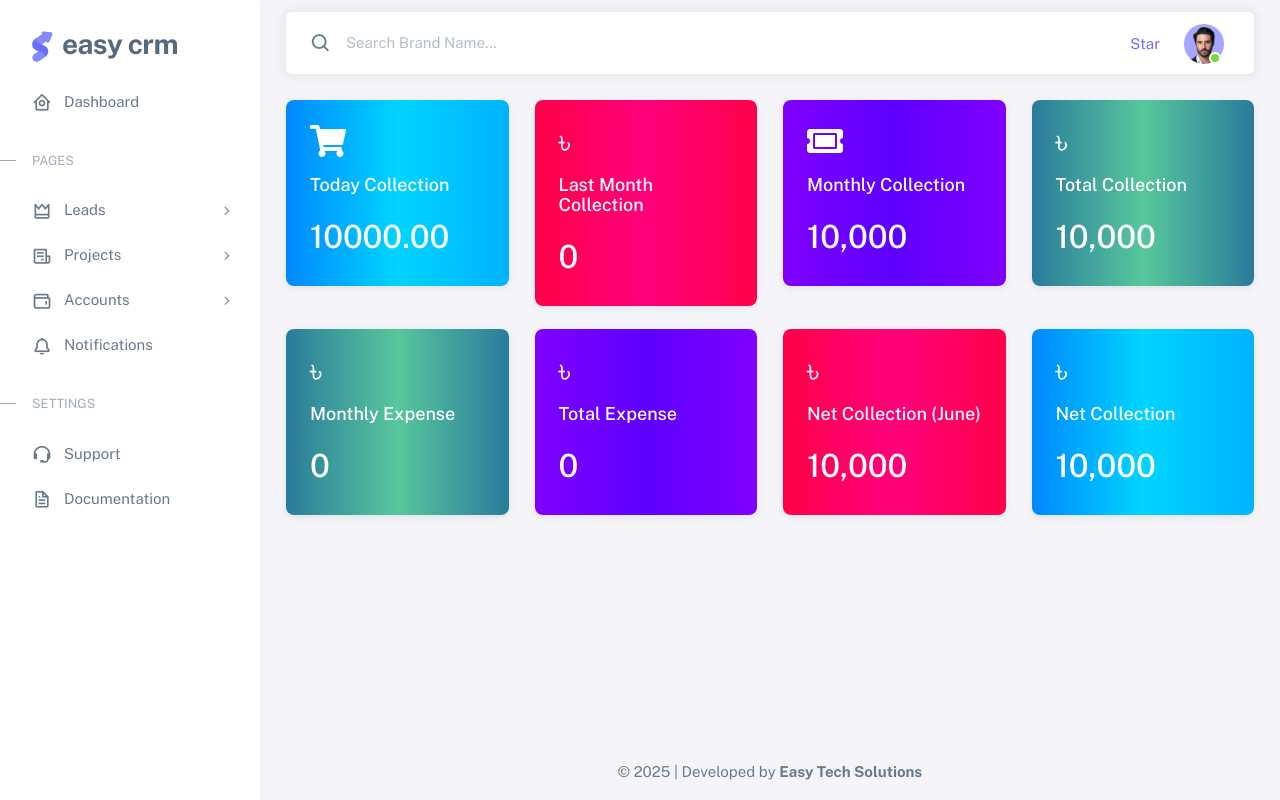
After one commit to fardin-ahmed-shawon/easy_CRM, a PHP site: page /accounts.php in a window 1280 px wide. The commit adds this page. Run offline with PHP 8.4, Linux system fonts and the light colour scheme; some libraries are stand-ins or nearby versions.

Commit message:
up to date

```diff
--- /dev/null
+++ b/accounts.php
@@ -0,0 +1,201 @@
+<?php
+$current_page = basename($_SERVER['PHP_SELF']); // Get the current page name
+$page_title = 'Accounts'; // Set the page title
+?>
+<?php require 'header.php'; ?>
+<!--=======================================================================-->
+<!------------------------ Your Content Start From Here --------------------->
+<!--=======================================================================-->
+<div class="container-xxl flex-grow-1 container-p-y">
+<div class="row">
+<div class="form-group col-md-12" style="margin: 0 auto;">
+
+
+        <style>
+            .card, .card-title, .card h2 {
+                color: #fff;
+            }
+        </style>
+
+ <link rel="stylesheet" href="https://cdnjs.cloudflare.com/ajax/libs/font-awesome/5.12.1/css/all.min.css" integrity="sha256-mmgLkCYLUQbXn0B1SRqzHar6dCnv9oZFPEC1g1cwlkk=" crossorigin="anonymous">
+
+<div class="containerX">
+    <div class="row">
+        <div class="col-xl-3 col-lg-6">
+            <div class="card l-bg-cherry" style="background: #0088ff;background: linear-gradient(90deg, rgba(0, 136, 255, 1) 0%, rgba(0, 212, 255, 1) 50%, rgba(0, 178, 255, 1) 100%);">
+                <div class="card-statistic-3 p-4">
+                    <div class="card-icon card-icon-large"><h2><i class="fas fa-shopping-cart"></i></h2></div>
+                    <div class="mb-4">
+                        <h5 class="card-title mb-0">Today Collection</h5>
+                    </div>
+                    <div class="row align-items-center mb-2 d-flex">
+                        <div class="col-8">
+                            <h2 class="d-flex align-items-center mb-0">
+                                10000.00                            </h2>
+                        </div>
+                        <!--<div class="col-4 text-right">
+                            <span>12.5% <i class="fa fa-arrow-up"></i></span>
+                        </div>-->
+                    </div>
+
+                </div>
+            </div>
+        </div>
+        <div class="col-xl-3 col-lg-6">
+            <div class="card l-bg-blue-dark" style="background: #FF0048;background: linear-gradient(90deg, rgba(255, 0, 72, 1) 0%, rgba(255, 0, 123, 1) 50%, rgba(255, 0, 72, 1) 100%);">
+                <div class="card-statistic-3 p-4">
+                    <div class="card-icon card-icon-large"><h2>৳</h2></div>
+                    <div class="mb-4">
+                        <h5 class="card-title mb-0">Last Month Collection</h5>
+                    </div>
+                    <div class="row align-items-center mb-2 d-flex">
+                        <div class="col-8">
+                            <h2 class="d-flex align-items-center mb-0">
+                                0                            </h2>
+                        </div>
+                        <!--<div class="col-4 text-right">
+                            <span>12.5% <i class="fa fa-arrow-up"></i></span>
+                        </div>-->
+                    </div>
+
+                </div>
+            </div>
+        </div>
+        <div class="col-xl-3 col-lg-6">
+            <div class="card l-bg-green-dark" style="background: #8000ff;background: linear-gradient(90deg, rgba(128, 0, 255, 1) 0%, rgba(93, 0, 255, 1) 50%, rgba(128, 0, 255, 1) 100%);">
+                <div class="card-statistic-3 p-4">
+                    <div class="card-icon card-icon-large"><h2><i class="fas fa-ticket-alt"></i></h2></div>
+                    <div class="mb-4">
+                        <h5 class="card-title mb-0">Monthly Collection</h5>
+                    </div>
+                    <div class="row align-items-center mb-2 d-flex">
+                        <div class="col-8">
+                            <h2 class="d-flex align-items-center mb-0">
+                                                                10,000                            </h2>
+                        </div>
+                        <!--<div class="col-4 text-right">
+                            <span>12.5% <i class="fa fa-arrow-up"></i></span>
+                        </div>-->
+                    </div>
+
+                </div>
+            </div>
+        </div>
+        <div class="col-xl-3 col-lg-6">
+            <div class="card l-bg-orange-dark" style="background: #2A7B9B;background: linear-gradient(90deg, rgba(42, 123, 155, 1) 0%, rgba(87, 199, 156, 1) 50%, rgba(42, 123, 155, 1) 100%);">
+                <div class="card-statistic-3 p-4">
+                    <div class="card-icon card-icon-large"><h2>৳</h2></div>
+                    <div class="mb-4">
+                        <h5 class="card-title mb-0">Total Collection</h5>
+                    </div>
+                    <div class="row align-items-center mb-2 d-flex">
+                        <div class="col-8">
+                            <h2 class="d-flex align-items-center mb-0">
+                                                                10,000                            </h2>
+                        </div>
+                        <!--<div class="col-4 text-right">
+                            <span>12.5% <i class="fa fa-arrow-up"></i></span>
+                        </div>-->
+                    </div>
+
+                </div>
+            </div>
+        </div>
+    </div>
+
+    <br>
+
+    <div class="row">
+        <div class="col-xl-3 col-lg-6">
+            <div class="card l-bg-orange-dark" style="background: #2A7B9B;background: linear-gradient(90deg, rgba(42, 123, 155, 1) 0%, rgba(87, 199, 156, 1) 50%, rgba(42, 123, 155, 1) 100%);">
+                <div class="card-statistic-3 p-4">
+                    <div class="card-icon card-icon-large"><h2>৳</h2></div>
+                    <div class="mb-4">
+                        <h5 class="card-title mb-0">Monthly Expense</h5>
+                    </div>
+                    <div class="row align-items-center mb-2 d-flex">
+                        <div class="col-8">
+                            <h2 class="d-flex align-items-center mb-0">
+                                                                 0                            </h2>
+                        </div>
+                        <!--<div class="col-4 text-right">
+                            <span>12.5% <i class="fa fa-arrow-up"></i></span>
+                        </div>-->
+                    </div>
+
+                </div>
+            </div>
+        </div>
+        <div class="col-xl-3 col-lg-6">
+            <div class="card l-bg-orange-dark" style="background: #8000ff;background: linear-gradient(90deg, rgba(128, 0, 255, 1) 0%, rgba(93, 0, 255, 1) 50%, rgba(128, 0, 255, 1) 100%);">
+                <div class="card-statistic-3 p-4">
+                    <div class="card-icon card-icon-large"><h2>৳</h2></div>
+                    <div class="mb-4">
+                        <h5 class="card-title mb-0">Total Expense</h5>
+                    </div>
+                    <div class="row align-items-center mb-2 d-flex">
+                        <div class="col-8">
+                            <h2 class="d-flex align-items-center mb-0">
+                                                                0                            </h2>
+                        </div>
+                        <!--<div class="col-4 text-right">
+                            <span>12.5% <i class="fa fa-arrow-up"></i></span>
+                        </div>-->
+                    </div>
+
+                </div>
+            </div>
+        </div>
+        <div class="col-xl-3 col-lg-6">
+            <div class="card l-bg-orange-dark" style="background: #FF0048;background: linear-gradient(90deg, rgba(255, 0, 72, 1) 0%, rgba(255, 0, 123, 1) 50%, rgba(255, 0, 72, 1) 100%);">
+                <div class="card-statistic-3 p-4">
+                    <div class="card-icon card-icon-large"><h2>৳</h2></div>
+                    <div class="mb-4">
+                        <h5 class="card-title mb-0">Net Collection (June)</h5>
+                    </div>
+                    <div class="row align-items-center mb-2 d-flex">
+                        <div class="col-8">
+                            <h2 class="d-flex align-items-center mb-0">
+                                                                10,000                            </h2>
+                        </div>
+                        <!--<div class="col-4 text-right">
+                            <span>12.5% <i class="fa fa-arrow-up"></i></span>
+                        </div>-->
+                    </div>
+
+                </div>
+            </div>
+        </div>
+        <div class="col-xl-3 col-lg-6">
+            <div class="card l-bg-orange-dark"  style="background: #0088ff;background: linear-gradient(90deg, rgba(0, 136, 255, 1) 0%, rgba(0, 212, 255, 1) 50%, rgba(0, 178, 255, 1) 100%);">
+                <div class="card-statistic-3 p-4">
+                    <div class="card-icon card-icon-large"><h2>৳</h2></div>
+                    <div class="mb-4">
+                        <h5 class="card-title mb-0">Net Collection</h5>
+                    </div>
+                    <div class="row align-items-center mb-2 d-flex">
+                        <div class="col-8">
+                            <h2 class="d-flex align-items-center mb-0">
+                                                                10,000                            </h2>
+                        </div>
+                        <!--<div class="col-4 text-right">
+                            <span>12.5% <i class="fa fa-arrow-up"></i></span>
+                        </div>-->
+                    </div>
+
+                </div>
+            </div>
+        </div>
+    </div>
+</div>
+
+
+
+
+</div>
+</div>
+</div>
+<!--========================================================================-->
+<!---------------------------- Your Content End Here ------------------------->
+<!--========================================================================-->
+<?php require 'footer.php'; ?>
--- a/add-lead.php
+++ b/add-lead.php
@@ -84,7 +84,7 @@ $page_title = 'Add Lead'; // Set the page title
                         <div class="mb-4 row">
                             <label for="html5-date-input" class="col-md-2 col-form-label">Date</label>
                             <div class="col-md-10">
-                            <input name="date" class="form-control" type="date" value="<?php echo date('Y-m-d'); ?>" id="html5-date-input">
+                            <input class="form-control" type="date" value="<?php echo date('Y-m-d'); ?>" id="html5-date-input" readonly>
                             </div>
                         </div>
 
--- a/project-payments.php
+++ b/project-payments.php
@@ -124,7 +124,7 @@ $page_title = 'Project Payments'; // Set the page title
                                 <a href="javascript:void(0);" class="py-3 list-group-item list-group-item-action">
                                     <strong>Title:</strong> project Title Example                                </a>
                                 <a href="javascript:void(0);" class="py-3 list-group-item list-group-item-action">
-                                    <strong>Lead Insetion Date:</strong> 2025-06-05                                </a>
+                                    <strong>Lead Insertion Date:</strong> 2025-06-05                                </a>
                                 <a href="javascript:void(0);" class="py-3 list-group-item list-group-item-action">
                                     <strong>Status:</strong>
                                     <span class="badge bg-label-info">Onboard</span>
```
Also changed, not shown: onboard-confirmation.php (+8 -0 lines).
